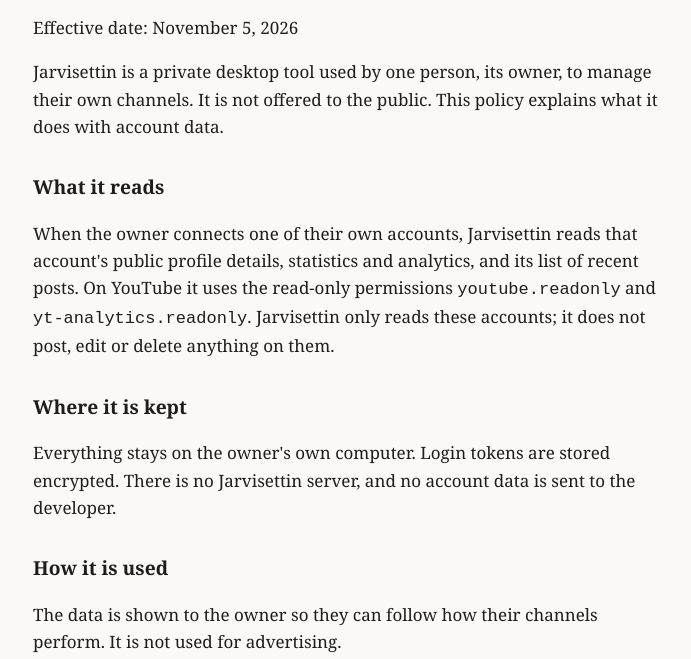
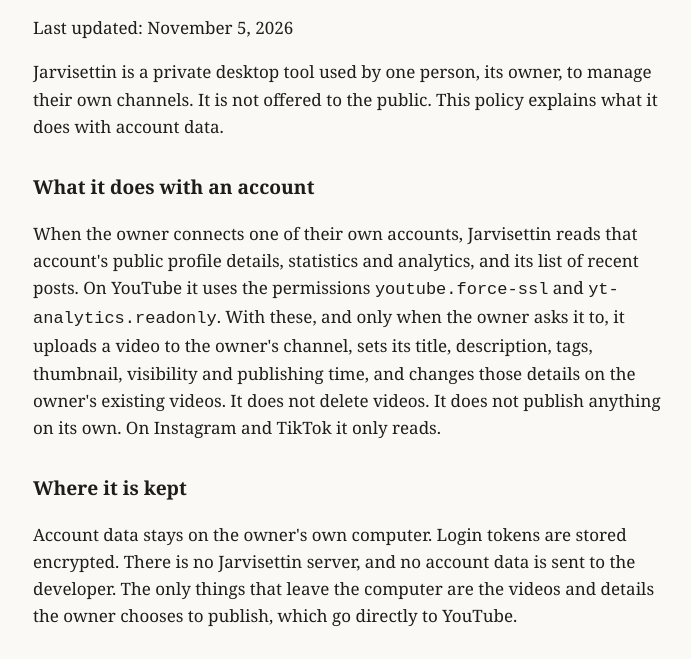
Before and after one commit to Ibrhmvrlc/jarvisettin-legal, a plain HTML site: page privacy.html in a window 1280 px wide. Shown: the part 102-761 px from the top of the page, without its empty margins (287-978 px from the left). Drawn offline with Linux system fonts and the light colour scheme.

Commit message:
Describe publishing to the owner's YouTube channel
Co-Authored-By: Claude Opus 5.5 <noreply@anthropic.com>

```diff
--- a/privacy.html
+++ b/privacy.html
@@ -13,18 +13,18 @@
 </head>
 <body>
 <h1>Jarvisettin Privacy Policy</h1>
-<p>Effective date: November 5, 2026</p>
+<p>Last updated: November 5, 2026</p>
 
 <p>Jarvisettin is a private desktop tool used by one person, its owner, to manage their own channels. It is not offered to the public. This policy explains what it does with account data.</p>
 
-<h2>What it reads</h2>
-<p>When the owner connects one of their own accounts, Jarvisettin reads that account's public profile details, statistics and analytics, and its list of recent posts. On YouTube it uses the read-only permissions <code>youtube.readonly</code> and <code>yt-analytics.readonly</code>. Jarvisettin only reads these accounts; it does not post, edit or delete anything on them.</p>
+<h2>What it does with an account</h2>
+<p>When the owner connects one of their own accounts, Jarvisettin reads that account's public profile details, statistics and analytics, and its list of recent posts. On YouTube it uses the permissions <code>youtube.force-ssl</code> and <code>yt-analytics.readonly</code>. With these, and only when the owner asks it to, it uploads a video to the owner's channel, sets its title, description, tags, thumbnail, visibility and publishing time, and changes those details on the owner's existing videos. It does not delete videos. It does not publish anything on its own. On Instagram and TikTok it only reads.</p>
 
 <h2>Where it is kept</h2>
-<p>Everything stays on the owner's own computer. Login tokens are stored encrypted. There is no Jarvisettin server, and no account data is sent to the developer.</p>
+<p>Account data stays on the owner's own computer. Login tokens are stored encrypted. There is no Jarvisettin server, and no account data is sent to the developer. The only things that leave the computer are the videos and details the owner chooses to publish, which go directly to YouTube.</p>
 
 <h2>How it is used</h2>
-<p>The data is shown to the owner so they can follow how their channels perform. It is not used for advertising.</p>
+<p>The data is shown to the owner so they can manage their channels and follow how they perform. It is not used for advertising.</p>
 
 <h2>Sharing</h2>
 <p>Account data is not sold and is not shared with anyone.</p>
```
Also changed, not shown: index.html (+2 -2 lines).
